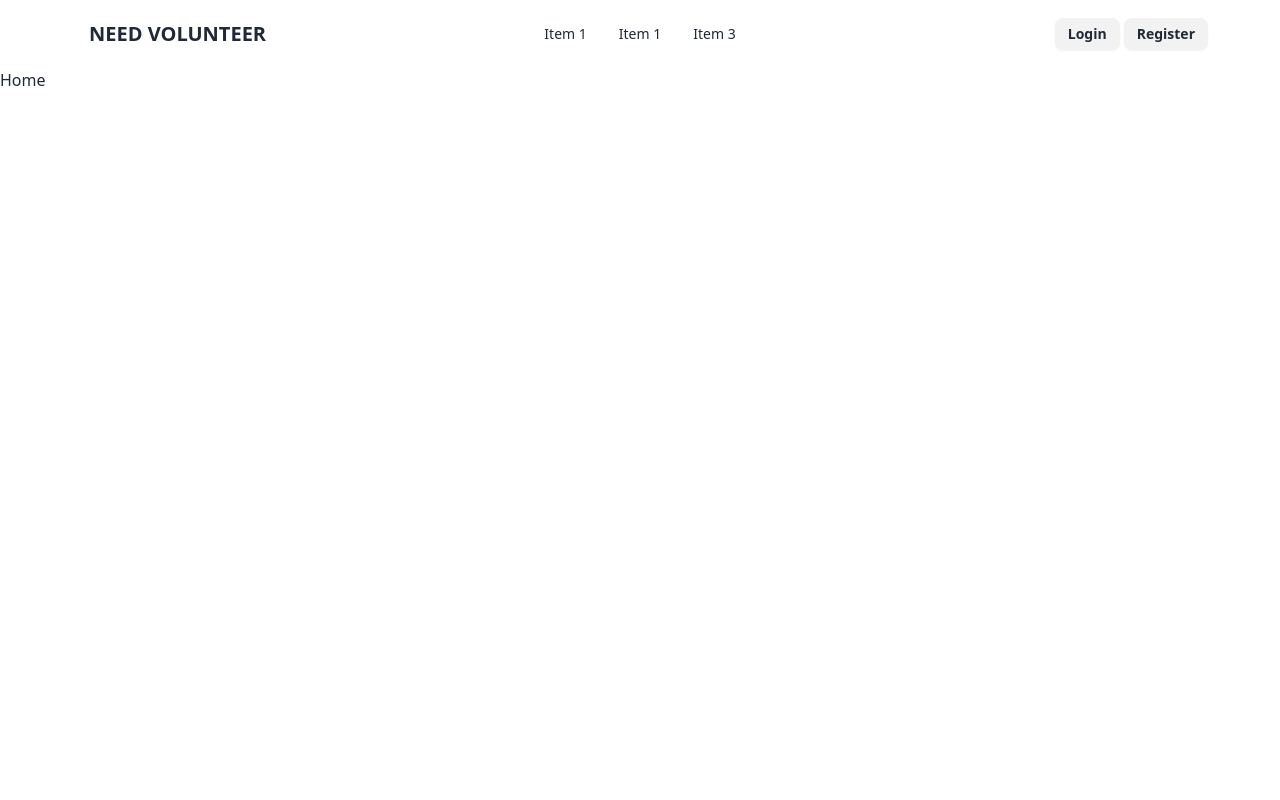
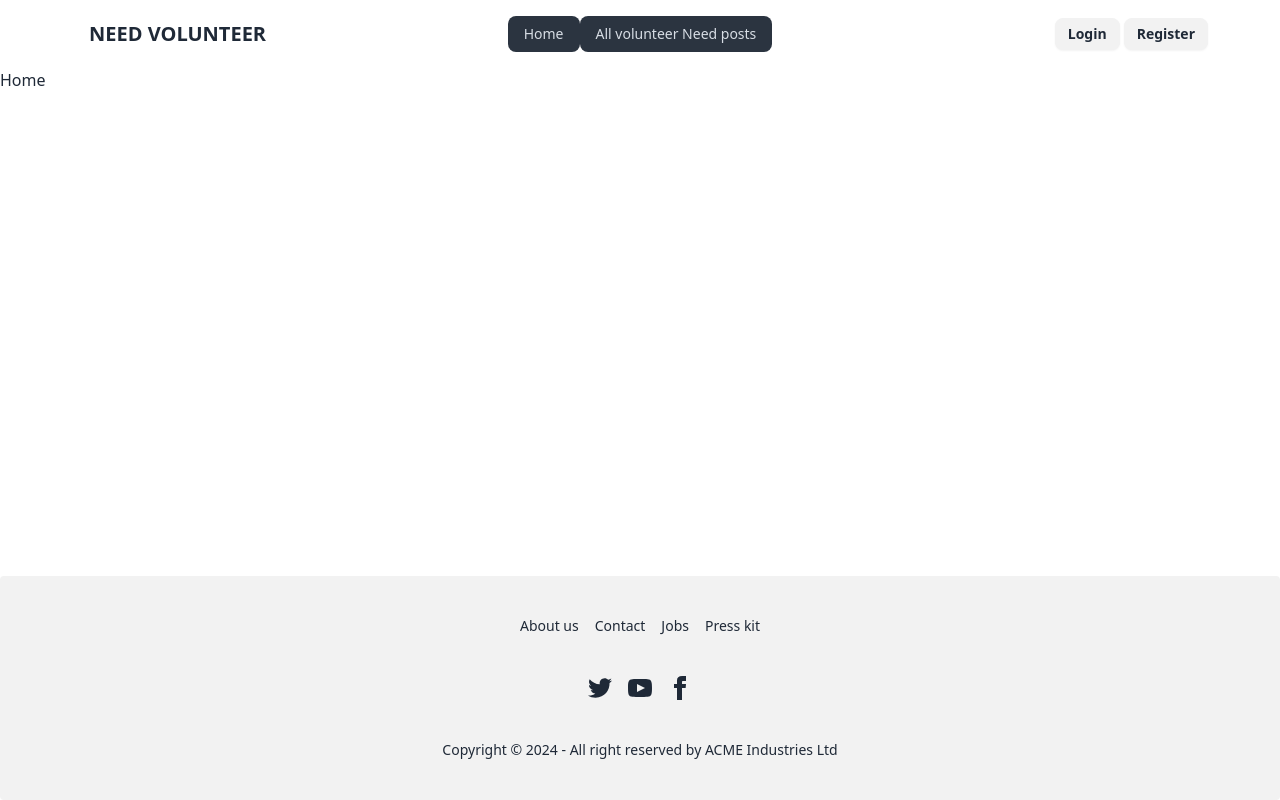
Before and after one commit to Niloy4001/Need-Volunteer, a React (Vite) app: page / in a window 1280 px wide. Built offline with nearby package versions, Linux system fonts and the light colour scheme; no server answers.

Commit message:
footer section added

```diff
--- a/package.json
+++ b/package.json
@@ -18,6 +18,7 @@
     "react-helmet": "^6.1.0",
     "react-icons": "^5.4.0",
     "react-router-dom": "^7.1.0",
+    "react-tooltip": "^5.28.0",
     "sort-by": "^1.2.0",
     "sweetalert2": "^11.15.3"
   },
--- /dev/null
+++ b/src/components/Footer.jsx
@@ -0,0 +1,61 @@
+import React from "react";
+
+const Footer = () => {
+  return (
+    <div>
+      <footer className="footer footer-center bg-base-200 text-base-content rounded p-10">
+        <nav className="grid grid-flow-col gap-4">
+          <a className="link link-hover">About us</a>
+          <a className="link link-hover">Contact</a>
+          <a className="link link-hover">Jobs</a>
+          <a className="link link-hover">Press kit</a>
+        </nav>
+        <nav>
+          <div className="grid grid-flow-col gap-4">
+            <a>
+              <svg
+                xmlns="http://www.w3.org/2000/svg"
+                width="24"
+                height="24"
+                viewBox="0 0 24 24"
+                className="fill-current"
+              >
+                <path d="M24 4.557c-.883.392-1.832.656-2.828.775 1.017-.609 1.798-1.574 2.165-2.724-.951.564-2.005.974-3.127 1.195-.897-.957-2.178-1.555-3.594-1.555-3.179 0-5.515 2.966-4.797 6.045-4.091-.205-7.719-2.165-10.148-5.144-1.29 2.213-.669 5.108 1.523 6.574-.806-.026-1.566-.247-2.229-.616-.054 2.281 1.581 4.415 3.949 4.89-.693.188-1.452.232-2.224.084.626 1.956 2.444 3.379 4.6 3.419-2.07 1.623-4.678 2.348-7.29 2.04 2.179 1.397 4.768 2.212 7.548 2.212 9.142 0 14.307-7.721 13.995-14.646.962-.695 1.797-1.562 2.457-2.549z"></path>
+              </svg>
+            </a>
+            <a>
+              <svg
+                xmlns="http://www.w3.org/2000/svg"
+                width="24"
+                height="24"
+                viewBox="0 0 24 24"
+                className="fill-current"
+              >
+                <path d="M19.615 3.184c-3.604-.246-11.631-.245-15.23 0-3.897.266-4.356 2.62-4.385 8.816.029 6.185.484 8.549 4.385 8.816 3.6.245 11.626.246 15.23 0 3.897-.266 4.356-2.62 4.385-8.816-.029-6.185-.484-8.549-4.385-8.816zm-10.615 12.816v-8l8 3.993-8 4.007z"></path>
+              </svg>
+            </a>
+            <a>
+              <svg
+                xmlns="http://www.w3.org/2000/svg"
+                width="24"
+                height="24"
+                viewBox="0 0 24 24"
+                className="fill-current"
+              >
+                <path d="M9 8h-3v4h3v12h5v-12h3.642l.358-4h-4v-1.667c0-.955.192-1.333 1.115-1.333h2.885v-5h-3.808c-3.596 0-5.192 1.583-5.192 4.615v3.385z"></path>
+              </svg>
+            </a>
+          </div>
+        </nav>
+        <aside>
+          <p>
+            Copyright © {new Date().getFullYear()} - All right reserved by ACME
+            Industries Ltd
+          </p>
+        </aside>
+      </footer>
+    </div>
+  );
+};
+
+export default Footer;
--- a/src/components/Navbar.jsx
+++ b/src/components/Navbar.jsx
@@ -1,8 +1,20 @@
 import React, { useContext } from "react";
-import { Link, useNavigate } from "react-router-dom";
+import { Link, NavLink, useNavigate } from "react-router-dom";
 import { AuthContext } from "../context/AuthProvider";
+import { Tooltip } from "react-tooltip";
 
 const Navbar = () => {
+  const links = (
+    <>
+      <li>
+        <NavLink>Home</NavLink>
+      </li>
+      <li>
+        <NavLink>All volunteer Need posts</NavLink>
+      </li>
+    </>
+  );
+
   const { user, logOut } = useContext(AuthContext);
 
   const navigate = useNavigate();
@@ -36,31 +48,13 @@
               tabIndex={0}
               className="menu menu-sm dropdown-content bg-base-100 rounded-box z-[1] mt-3 w-52 p-2 shadow"
             >
-              <li>
-                <a>Item 1</a>
-              </li>
-              <li>
-                <a>Item 1</a>
-              </li>
-              <li>
-                <a>Item 3</a>
-              </li>
+              {links}
             </ul>
           </div>
           <a className="btn btn-ghost text-xl">NEED VOLUNTEER</a>
         </div>
         <div className="navbar-center hidden lg:flex">
-          <ul className="menu menu-horizontal px-1">
-            <li>
-              <a>Item 1</a>
-            </li>
-            <li>
-              <a>Item 1</a>
-            </li>
-            <li>
-              <a>Item 3</a>
-            </li>
-          </ul>
+          <ul className="menu menu-horizontal px-1">{links}</ul>
         </div>
         <div className="navbar-end gap-1">
           {user ? (
@@ -73,11 +67,17 @@
                   className="btn btn-ghost btn-circle avatar"
                 >
                   <div className="w-10 rounded-full">
-                    <img
-                      alt="/"
-                      referrerPolicy="no-referrer"
-                      src={user?.photoURL}
-                    />
+                    <div
+                      data-tooltip-id="my-tooltip"
+                      data-tooltip-content={user?.displayName}
+                      data-tooltip-place="left"
+                    >
+                      <img
+                        alt="/"
+                        referrerPolicy="no-referrer"
+                        src={user?.photoURL}
+                      />
+                    </div>
                   </div>
                 </div>
                 <ul
@@ -85,16 +85,10 @@
                   className="menu menu-sm dropdown-content bg-base-100 rounded-box z-[1] mt-3 w-52 p-2 shadow"
                 >
                   <li>
-                    <a className="justify-between">
-                      Profile
-                      <span className="badge">New</span>
-                    </a>
+                    <Link>Add Volunteer need Post</Link>
                   </li>
                   <li>
-                    <a>Settings</a>
-                  </li>
-                  <li>
-                    <a>Logout</a>
+                    <Link>Manage My Posts</Link>
                   </li>
                 </ul>
               </div>
@@ -117,6 +111,7 @@
           {/* Login and Register btn */}
         </div>
       </div>
+      <Tooltip id="my-tooltip" />
     </div>
   );
 };
--- a/src/layout/MainLayout.jsx
+++ b/src/layout/MainLayout.jsx
@@ -1,14 +1,18 @@
-import React from 'react'
-import { Outlet } from 'react-router-dom'
-import Navbar from '../components/Navbar'
+import React from "react";
+import { Outlet } from "react-router-dom";
+import Navbar from "../components/Navbar";
+import Footer from "../components/Footer";
 
 const MainLayout = () => {
   return (
     <div>
-        <Navbar></Navbar>
+      <Navbar></Navbar>
+      <div className="min-h-[calc(100vh-292px)]">
         <Outlet></Outlet>
+      </div>
+      <Footer></Footer>
     </div>
-  )
-}
+  );
+};
 
-export default MainLayout
+export default MainLayout;
--- /dev/null
+++ b/src/pages/Home.jsx
@@ -0,0 +1,9 @@
+import React from 'react'
+
+const Home = () => {
+  return (
+    <div>Home</div>
+  )
+}
+
+export default Home
```
Also changed, not shown: 1 other file (tests, documents, lock files or other folders).
